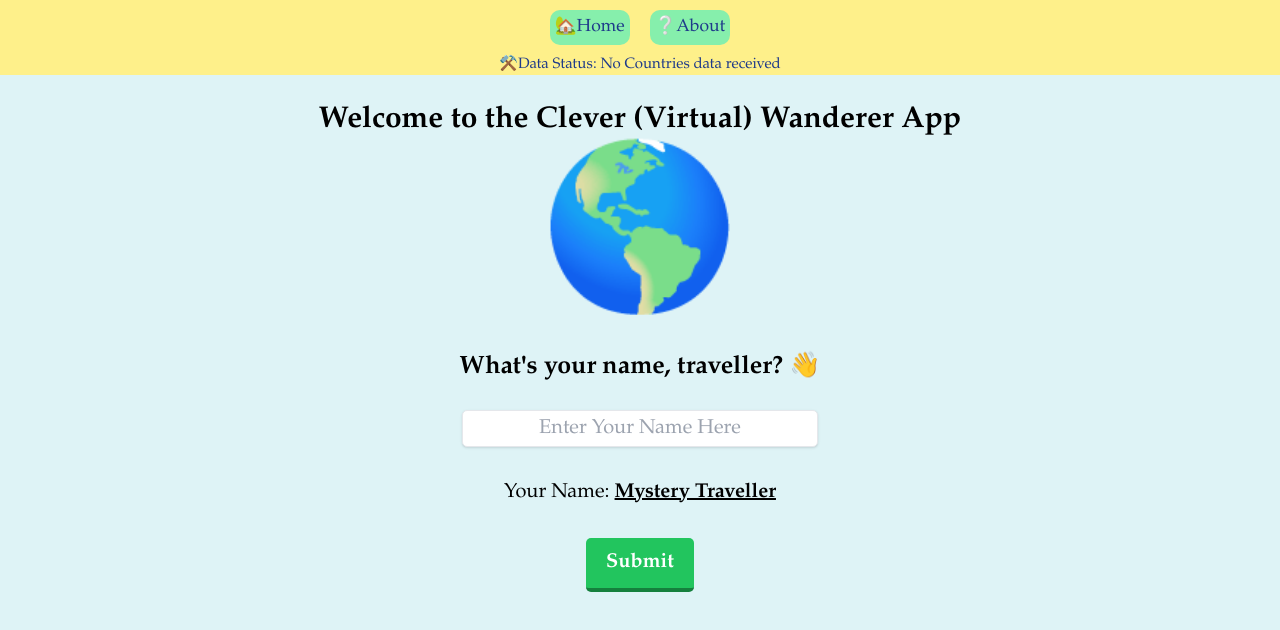
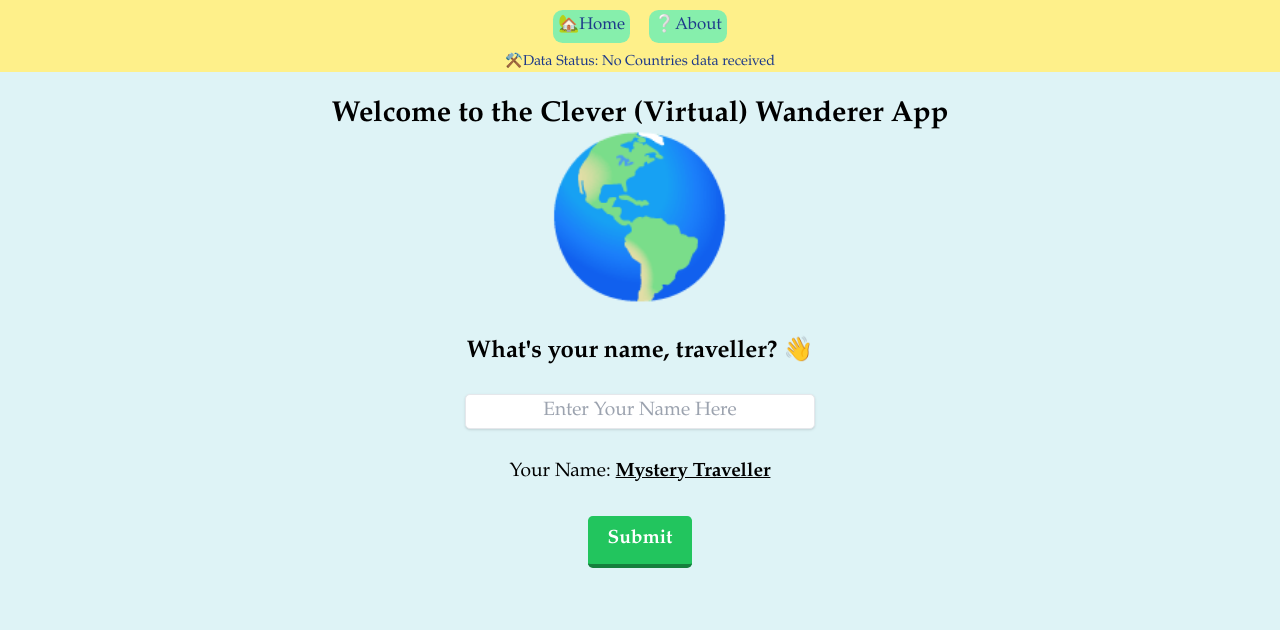
Before and after one commit to gohguancheng/clever-virtual-wanderer, a React (Vite) app: page / in a window 1280 px wide. Shown: the top 630 px of the page. Built offline with nearby package versions, Linux system fonts and the light colour scheme; no server answers; the HTML template or start-up script is replaced by a standard one.

Commit message:
App width style adjusted from 2.5 to 2.4vmin

```diff
--- a/src/Styles/App.css
+++ b/src/Styles/App.css
@@ -9,5 +9,5 @@
   background-color: #def3f6;
   height: 100vh;
   font-family: "Garamond", "Baskerville", "Baskerville Old Face", "Hoefler Text", "Times New Roman", serif;
-  font-size: 2.5vmin;
+  font-size: 2.4vmin;
 }
```
